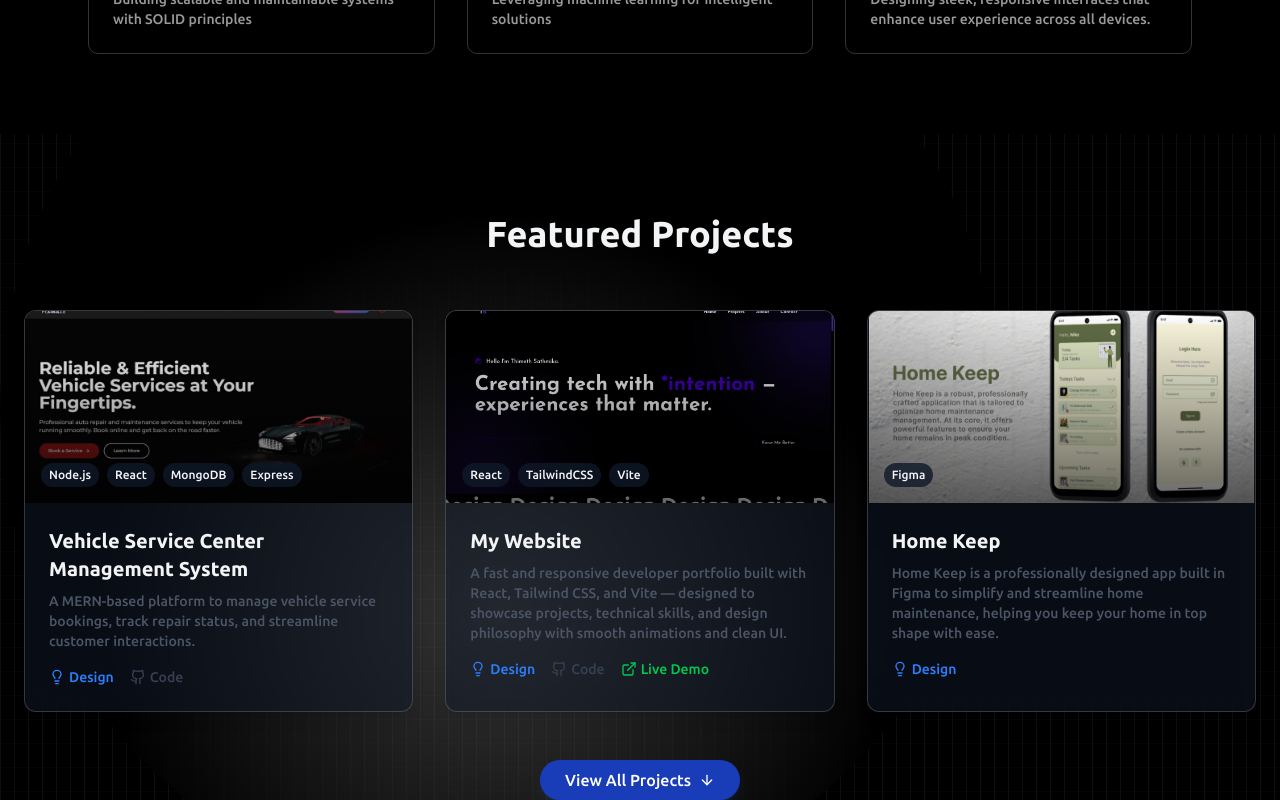
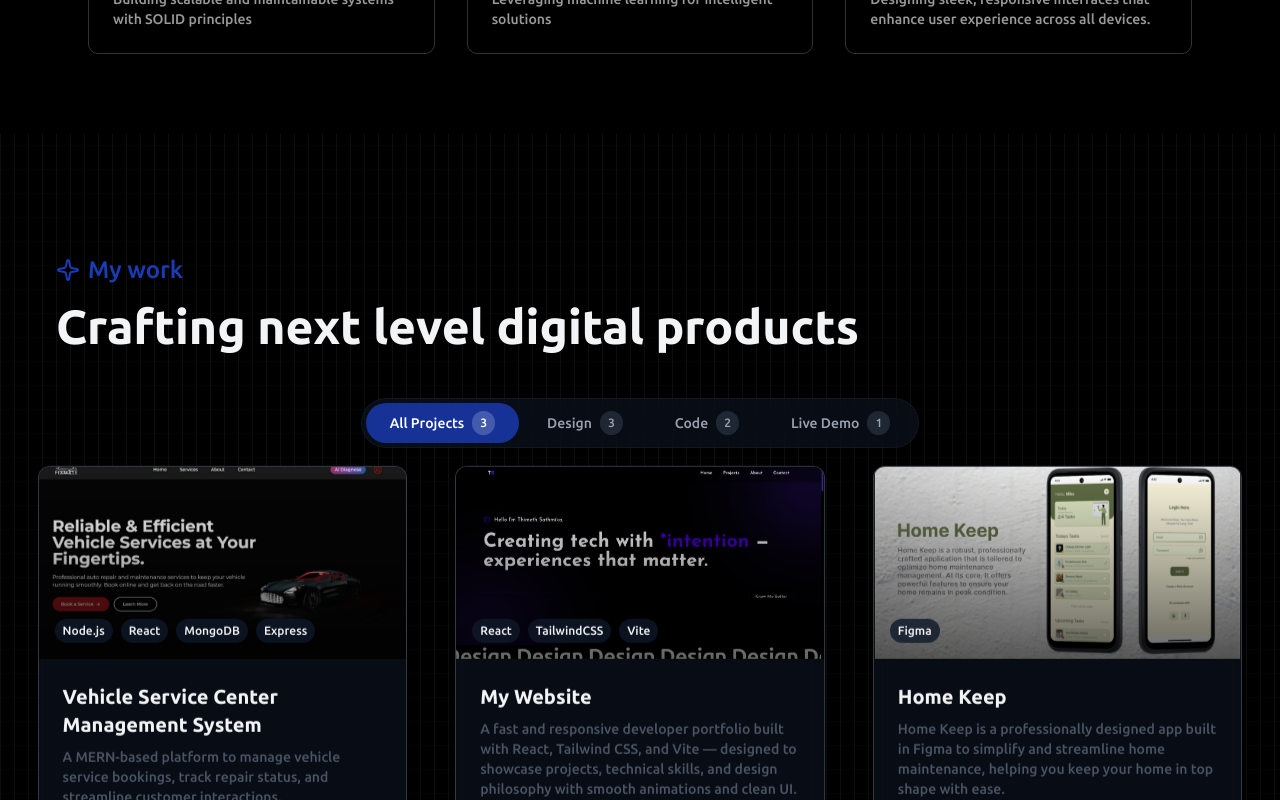
Before and after one commit to Thimeth0013/thimeth-sathmika, a React (Vite) app: page / in a window 1280 px wide. Shown: the part 1180-1980 px from the top of the page. Built offline with nearby package versions, Linux system fonts and the light colour scheme.

Commit message:
updates to some sections and added linkedIn link

```diff
--- a/src/components/sections/Contact.jsx
+++ b/src/components/sections/Contact.jsx
@@ -48,7 +48,7 @@ export const Contact = () => {
   const menuItems = [
     { link: 'https://github.com/Thimeth0013', text: 'Github', image: 'https://pngimg.com/uploads/github/github_PNG65.png', target: "_blank" },
     { link: 'https://www.behance.net/thimethsathmika', text: 'Behance', image: 'https://www.logo.wine/a/logo/Behance/Behance-Logo.wine.svg', target: "_blank" },
-    { link: '#contact', text: 'LinkedIn', image: 'https://logowik.com/content/uploads/images/linkedin-black9283.jpg', target: "_blank" },
+    { link: 'https://www.linkedin.com/in/thimeth-sathmika/', text: 'LinkedIn', image: 'https://logowik.com/content/uploads/images/linkedin-black9283.jpg', target: "_blank" },
   ];
 
   return (
--- a/src/components/sections/Home.jsx
+++ b/src/components/sections/Home.jsx
@@ -20,41 +20,41 @@ import {
 } from 'lucide-react';
 
 export const Home = () => {
-  const featuredProjects = [
-    {
-      id: 1,
-      title: 'Vehicle Service Center Management System',
-      description:
-        'A MERN-based platform to manage vehicle service bookings, track repair status, and streamline customer interactions.',
-      image: vehicleService,
-      tags: ['Node.js', 'React', 'MongoDB', 'Express'],
-      designLink: 'https://www.behance.net/gallery/225208747/FixMate-Vehicle-Service-Center-Website',
-      githubLink: 'https://github.com/Thimeth0013/IT-Project-2025',
-      liveLink: '#',
-    },
-    {
-      id: 2,
-      title: 'My Website',
-      description:
-        'A fast and responsive developer portfolio built with React, Tailwind CSS, and Vite — designed to showcase projects, technical skills, and design philosophy with smooth animations and clean UI.',
-      image: portfolio,
-      tags: ['React', 'TailwindCSS', 'Vite'],
-      designLink: 'https://www.behance.net/gallery/228890885/My-Portfolio',
-      githubLink: 'https://github.com/Thimeth0013/thimeth-sathmika',
-      liveLink: 'https://thimeth0013.github.io/thimeth-sathmika/',
-    },
-    {
-      id: 3,
-      title: 'Home Keep',
-      description:
-        'Home Keep is a professionally designed app built in Figma to simplify and streamline home maintenance, helping you keep your home in top shape with ease.',
-      image: homekeep,
-      tags: ['Figma'],
-      designLink: 'https://www.behance.net/gallery/225180721/Home-Keep',
-      githubLink: '',
-      liveLink: '',
-    },
-  ];
+  // const featuredProjects = [
+  //   {
+  //     id: 1,
+  //     title: 'Vehicle Service Center Management System',
+  //     description:
+  //       'A MERN-based platform to manage vehicle service bookings, track repair status, and streamline customer interactions.',
+  //     image: vehicleService,
+  //     tags: ['Node.js', 'React', 'MongoDB', 'Express'],
+  //     designLink: 'https://www.behance.net/gallery/225208747/FixMate-Vehicle-Service-Center-Website',
+  //     githubLink: 'https://github.com/Thimeth0013/IT-Project-2025',
+  //     liveLink: '#',
+  //   },
+  //   {
+  //     id: 2,
+  //     title: 'My Website',
+  //     description:
+  //       'A fast and responsive developer portfolio built with React, Tailwind CSS, and Vite — designed to showcase projects, technical skills, and design philosophy with smooth animations and clean UI.',
+  //     image: portfolio,
+  //     tags: ['React', 'TailwindCSS', 'Vite'],
+  //     designLink: 'https://www.behance.net/gallery/228890885/My-Portfolio',
+  //     githubLink: 'https://github.com/Thimeth0013/thimeth-sathmika',
+  //     liveLink: 'https://thimeth0013.github.io/thimeth-sathmika/',
+  //   },
+  //   {
+  //     id: 3,
+  //     title: 'Home Keep',
+  //     description:
+  //       'Home Keep is a professionally designed app built in Figma to simplify and streamline home maintenance, helping you keep your home in top shape with ease.',
+  //     image: homekeep,
+  //     tags: ['Figma'],
+  //     designLink: 'https://www.behance.net/gallery/225180721/Home-Keep',
+  //     githubLink: '',
+  //     liveLink: '',
+  //   },
+  // ];
 
   const cardVariants = {
     hidden: { opacity: 0, y: 50 },
@@ -193,7 +193,7 @@ export const Home = () => {
       </div>
 
       {/* Featured Projects Section */}
-      <section className="relative py-20 bg-black overflow-hidden pb-10">
+      {/* <section className="relative py-20 bg-black overflow-hidden pb-10">
         <div className="absolute inset-0 z-0 transform scale-y-[-1]">
           <div className="relative h-full w-full bg-black">
             <div className="absolute bottom-0 left-0 right-0 top-0 bg-[linear-gradient(to_right,#4f4f4f2e_1px,transparent_1px),linear-gradient(to_bottom,#8080800a_1px,transparent_1px)] bg-[size:14px_24px]"></div>
@@ -284,7 +284,7 @@ export const Home = () => {
             </a>
           </div>
         </div>
-      </section>
+      </section> */}
     </div>
   );
 };
```
